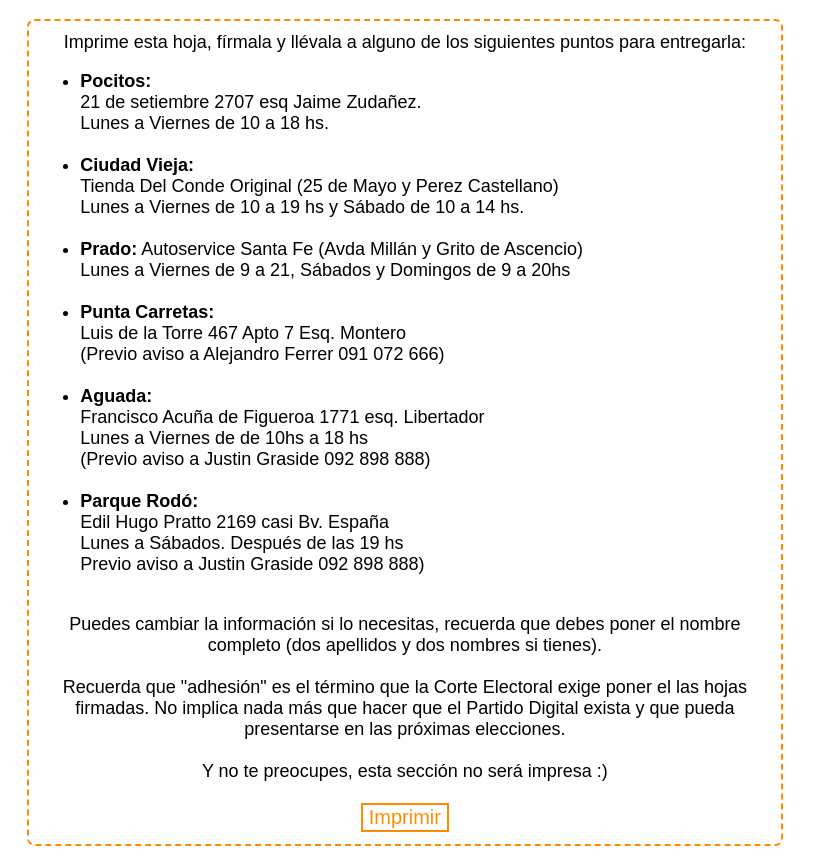
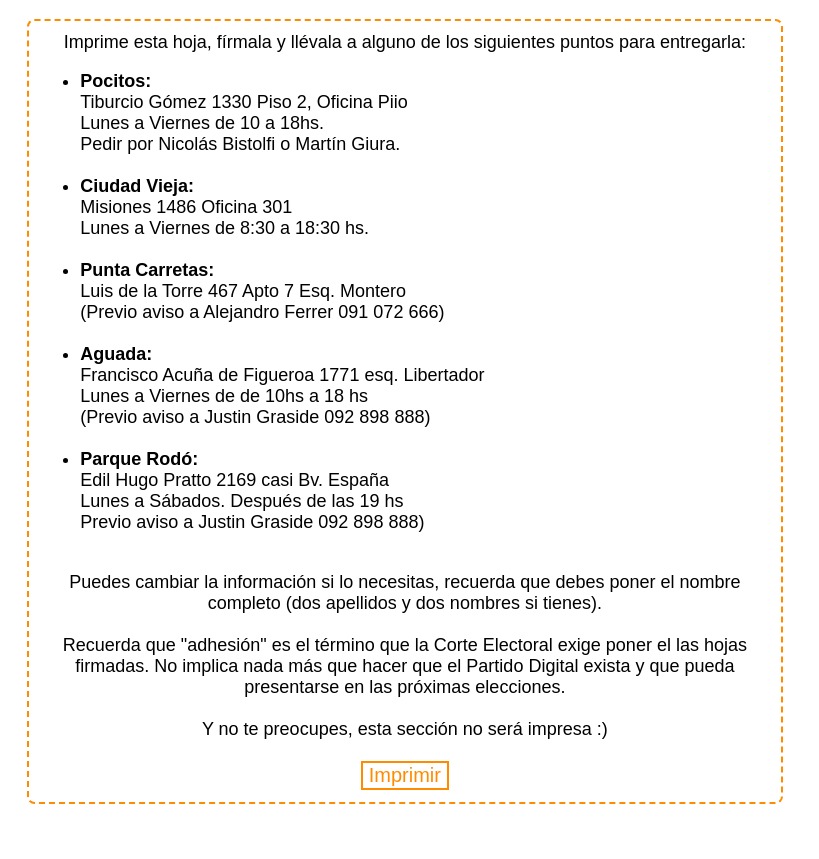
Before and after one commit to PartidoDigital/PartidoDigital-Web, a Jekyll site: the page built from hoja.html, in a window 1280 px wide. Shown: the top 859 px of the page, without its empty margins (0-819 px from the left). Built offline with Jekyll 4.4.1, drawn with Linux system fonts in a browser that asks for light colours; grey boxes are pictures that could not be loaded.

Commit message:
Update _ubicaciones.html

```diff
--- a/_includes/_ubicaciones.html
+++ b/_includes/_ubicaciones.html
@@ -1,20 +1,15 @@
 <ul>
     <li>
         <b>Pocitos:</b><br>
-        21 de setiembre 2707 esq Jaime Zudañez.<br>
-        Lunes a Viernes de 10 a 18 hs.<br>
+        Tiburcio Gómez 1330 Piso 2, Oficina Piio<br>
+        Lunes a Viernes de 10 a 18hs.<br>
+        Pedir por Nicolás Bistolfi o Martín Giura.<br>
         <br>
     </li>
     <li>
         <b>Ciudad Vieja:</b><br>
-        Tienda Del Conde Original (25 de Mayo y Perez Castellano)<br>
-        Lunes a Viernes de 10 a 19 hs y Sábado de 10 a 14 hs.<br>
-        <br>
-    </li>
-    <li>
-        <b>Prado:</b>
-        Autoservice Santa Fe (Avda Millán y Grito de Ascencio)<br>
-        Lunes a Viernes de 9 a 21, Sábados y Domingos de 9 a 20hs<br>
+        Misiones 1486 Oficina 301<br>
+        Lunes a Viernes de 8:30 a 18:30 hs.<br>
         <br>
     </li>
     <li>
```
